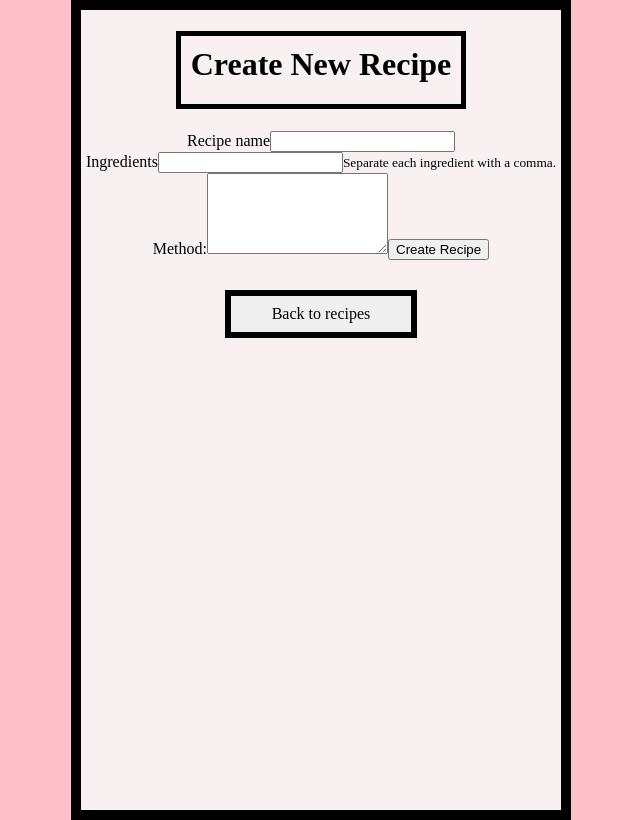
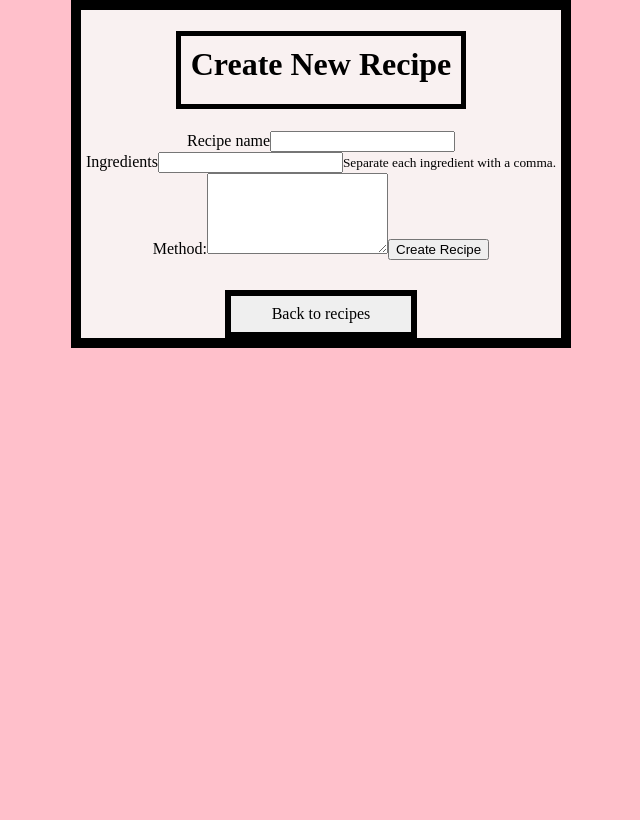
Before and after one commit to CullsGit/project3-client, a React (Create React App) app: page /recipe in a window 1280 px wide. Shown: the whole page, without its empty margins (319-959 px from the left). Built offline with nearby package versions, Linux system fonts and the light colour scheme; no server answers; a web font is replaced by a local one.

Commit message:
style edits

```diff
--- a/src/components/styling.css
+++ b/src/components/styling.css
@@ -10,6 +10,7 @@ div {
 
 .recipesImage {
   width:  100%;
+  height: 35vh;
   object-fit: cover;
   border-radius: 15px;
 }
@@ -41,7 +42,7 @@ div {
   font-family: 'Sansita Swashed', cursive;
   border: 10px solid black;
   width: 60vh;
-  height: 100vh;
+  height: 100%;
   display: inline-block;
   background-color: #f9f1f1
 }
```
Also changed, not shown: 1 other file (tests, documents, lock files or other folders).
